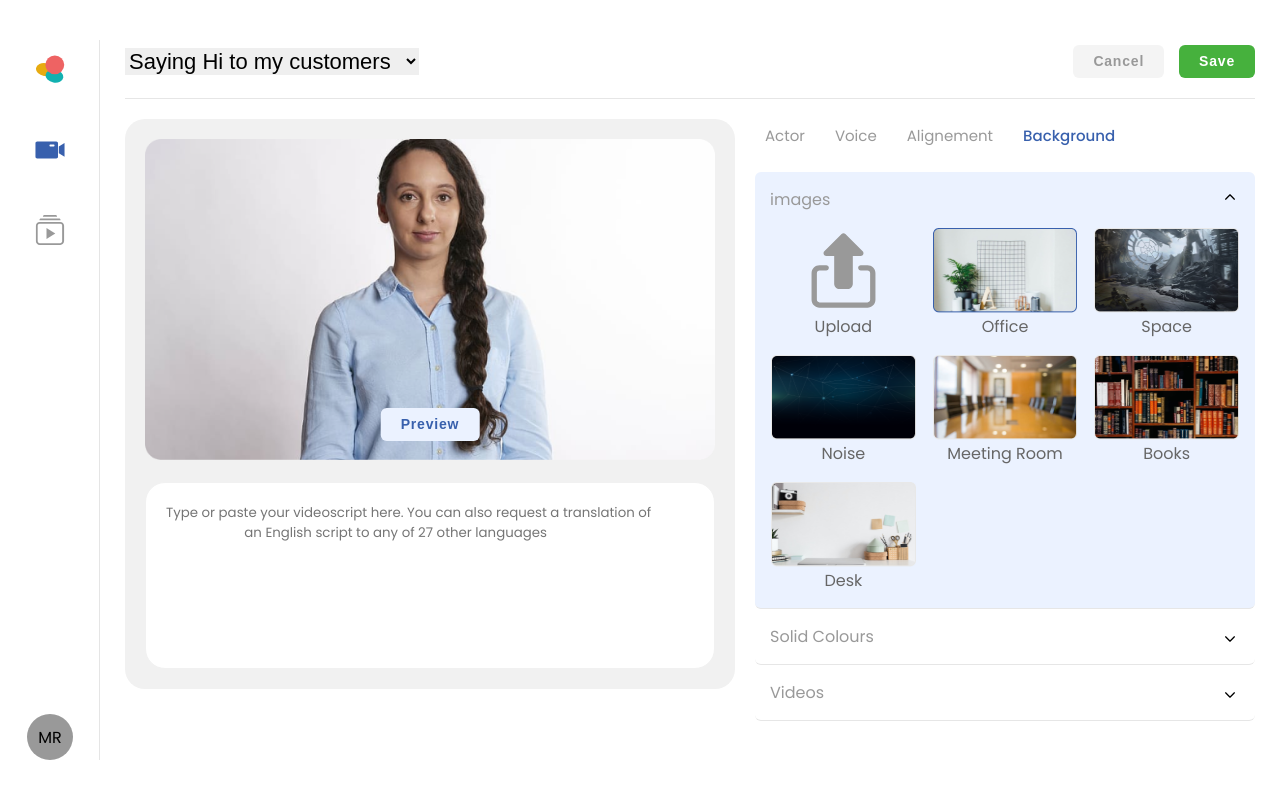
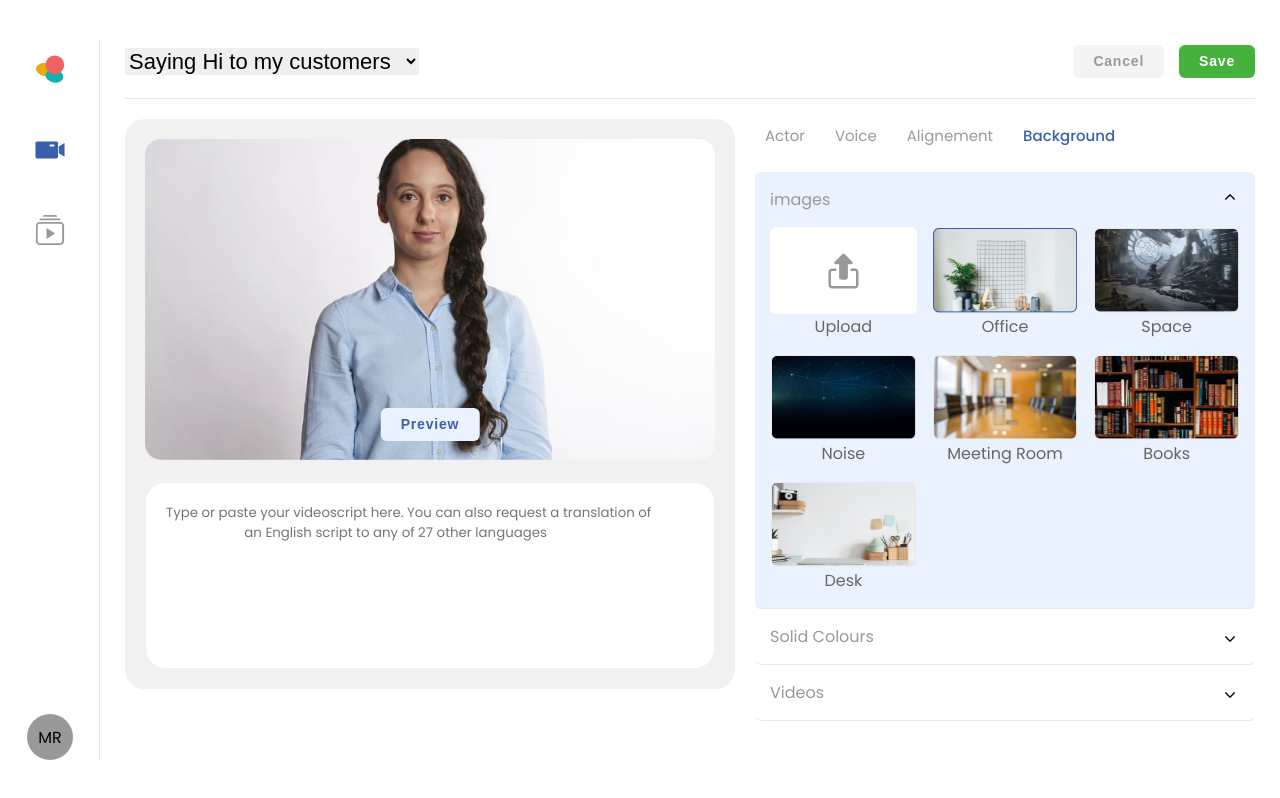
Before and after one commit to manjunathr6/we-connect-meet, a React (Create React App) app: page /landingpage in a window 1280 px wide. Built offline with nearby package versions, Linux system fonts and the light colour scheme.

Commit message:
the upload icon style issue fixed

```diff
--- a/src/components/backgrounds/ActionBackgroundItem.js
+++ b/src/components/backgrounds/ActionBackgroundItem.js
@@ -3,7 +3,7 @@ import Paragraph from "../text/Paragraph";
 
 function ActionBackgroundItem(props) {
   return (
-    <li className="text-center">
+    <li className={`text-center ${props.item.upload ? "upload-icon" : ""}`}>
       <div className="img-wrapper">
         <img src={props.item.image} alt={props.item.name} />
       </div>
--- a/src/pages/landingpage/LandingPage.js
+++ b/src/pages/landingpage/LandingPage.js
@@ -26,7 +26,7 @@ class LandingPage extends Component {
       { icon: `${iconBrowse}`, name: "Browse" },
     ],
     backgroundImgs: [
-      { image: `${uploadImg}`, name: "Upload" },
+      { image: `${uploadImg}`, name: "Upload", upload: true },
       { image: `${officeImag}`, name: "Office" },
       { image: `${spaceImg}`, name: "Space" },
       { image: `${noiseIMg}`, name: "Noise" },
--- a/src/pages/landingpage/LandingPage.scss
+++ b/src/pages/landingpage/LandingPage.scss
@@ -74,11 +74,23 @@
         }
         &,
         .upload-backgrounds .img-wrapper,
+        .upload-icon .img-wrapper,
         li {
+
             overflow: hidden;
             @include border-radius(6);
         }
         li {
+            &.upload-icon {
+                .img-wrapper {
+                    @include d-flex;
+                    @include bg-color($white);
+                    @include alignItemsCenter;
+                    img {
+                        @include height(40)
+                    }
+                }
+            }
             .img-wrapper {
                 @include height(87);
                 @include borderSolid(1, transparent);
```
